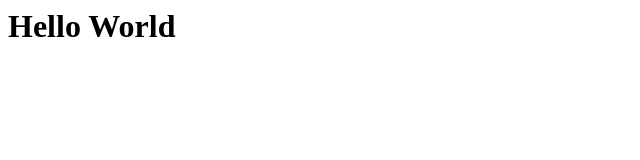
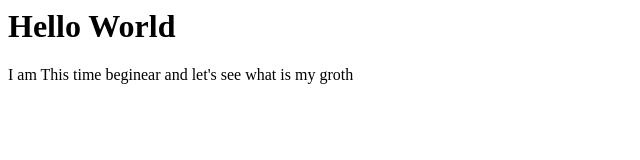
Before and after one commit to shivendra0310/shivendra0310.github.io, a plain HTML site: page index.html in a window 1280 px wide. Shown: the whole page, without its empty margins (0-640 px from the left). Drawn offline with Linux system fonts and the light colour scheme.

Commit message:
Update index.html

```diff
--- a/index.html
+++ b/index.html
@@ -1,5 +1,6 @@
 <html>
 <body>
 <h1>Hello World</h1>
+  <p> I am This time beginear and let's see what is my groth </p>
 </body>
 </html>
```
